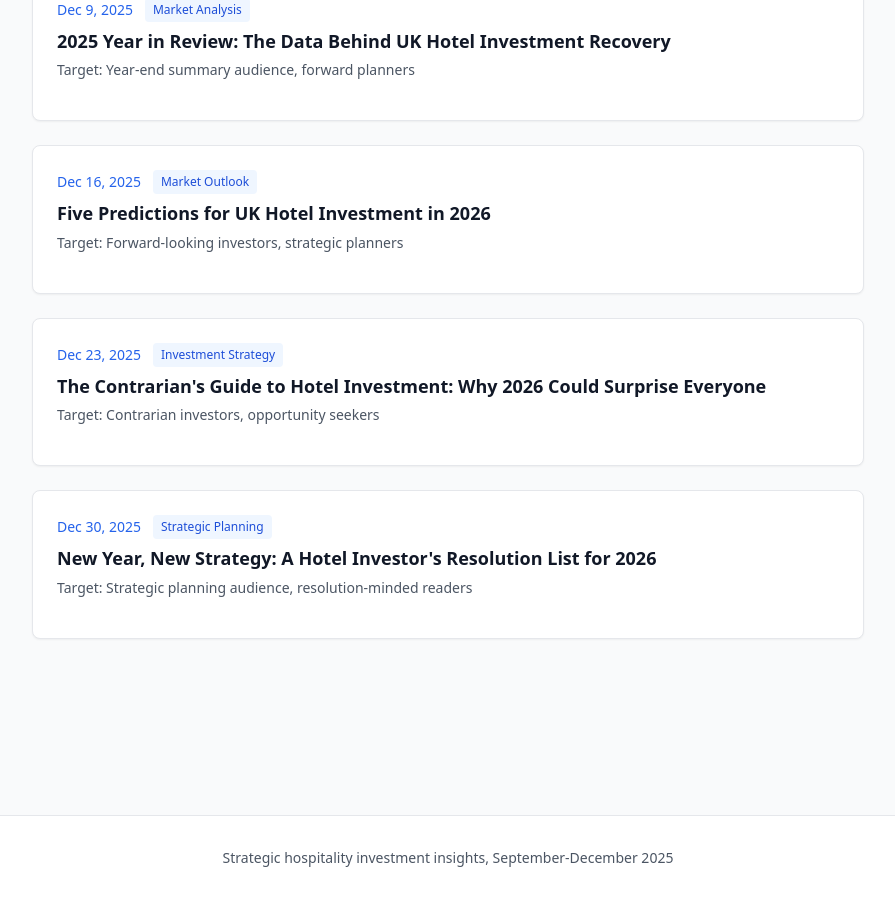
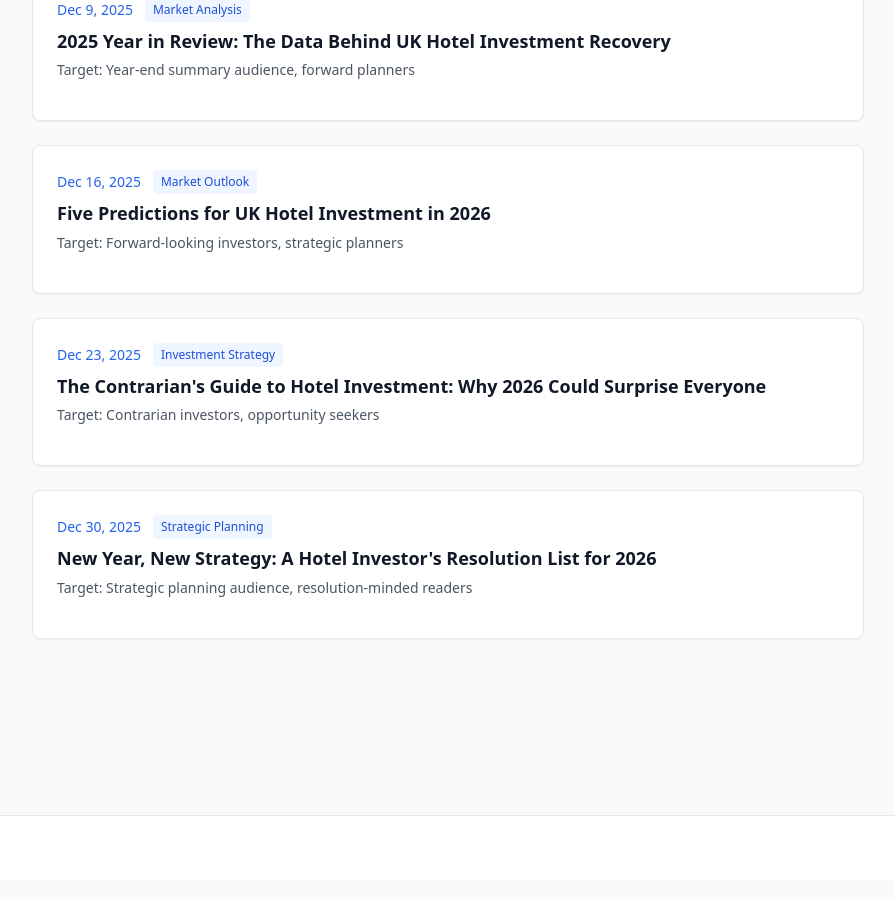
Before and after one commit to Strand-Labs/align-content, a Jekyll site: the page built from index.html, in a window 1280 px wide and 900 px high, scrolled down 3338 px. Shown: the whole window, without its empty margins (192-1087 px from the left). Built offline with Jekyll 4.4.1, drawn with Linux system fonts in a browser that asks for light colours; nearby versions of some CDN libraries.

Commit message:
Update site title and remove description
- Change title from 'Align Partners Content Portfolio' to 'Align Partners Marketing Content'
- Remove 'Strategic hospitality investment insights' description text
- Cleaner, more direct branding for marketing content portfolio

```diff
--- a/_config.yml
+++ b/_config.yml
@@ -1,5 +1,5 @@
-title: "Align Partners Content Portfolio"
-description: "Strategic hospitality investment insights, September-December 2025"
+title: "Align Partners Marketing Content"
+description: ""
 url: ""
 baseurl: ""
 
```
